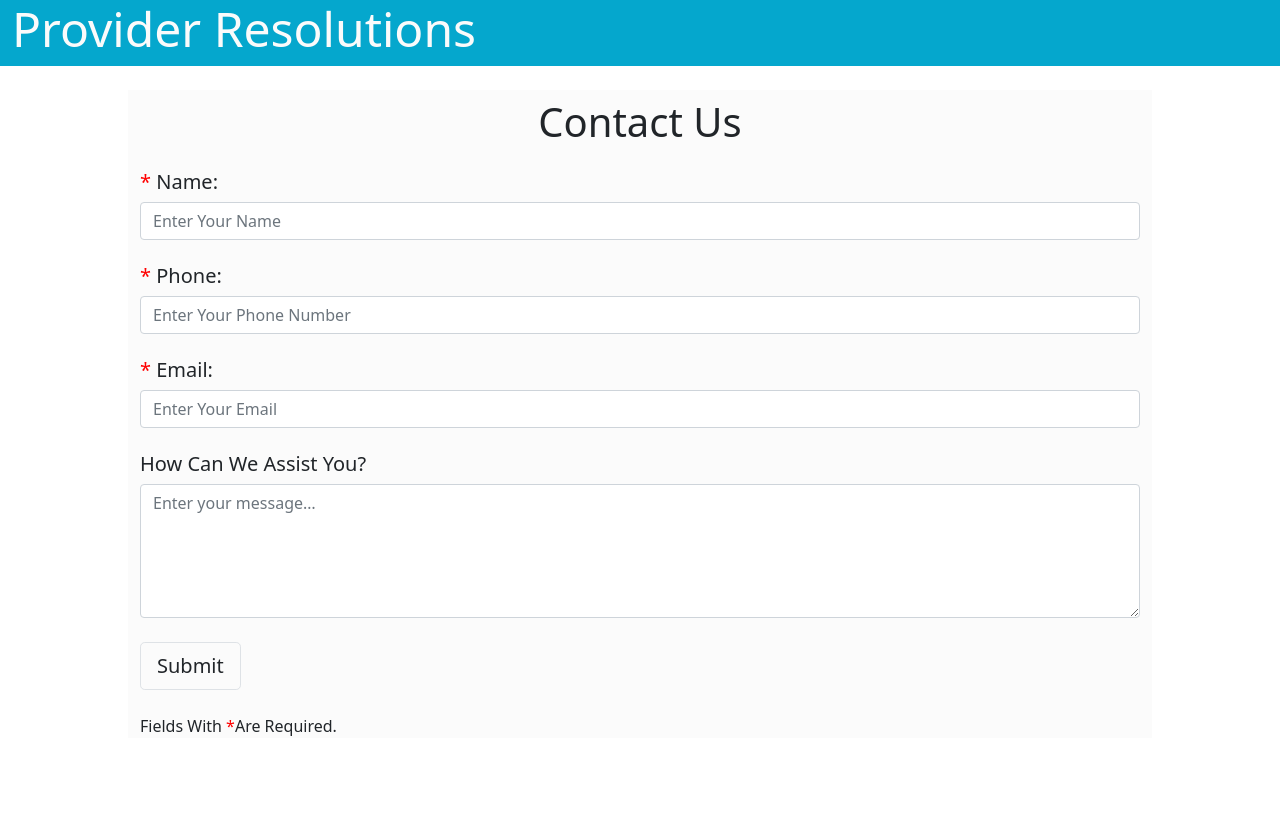
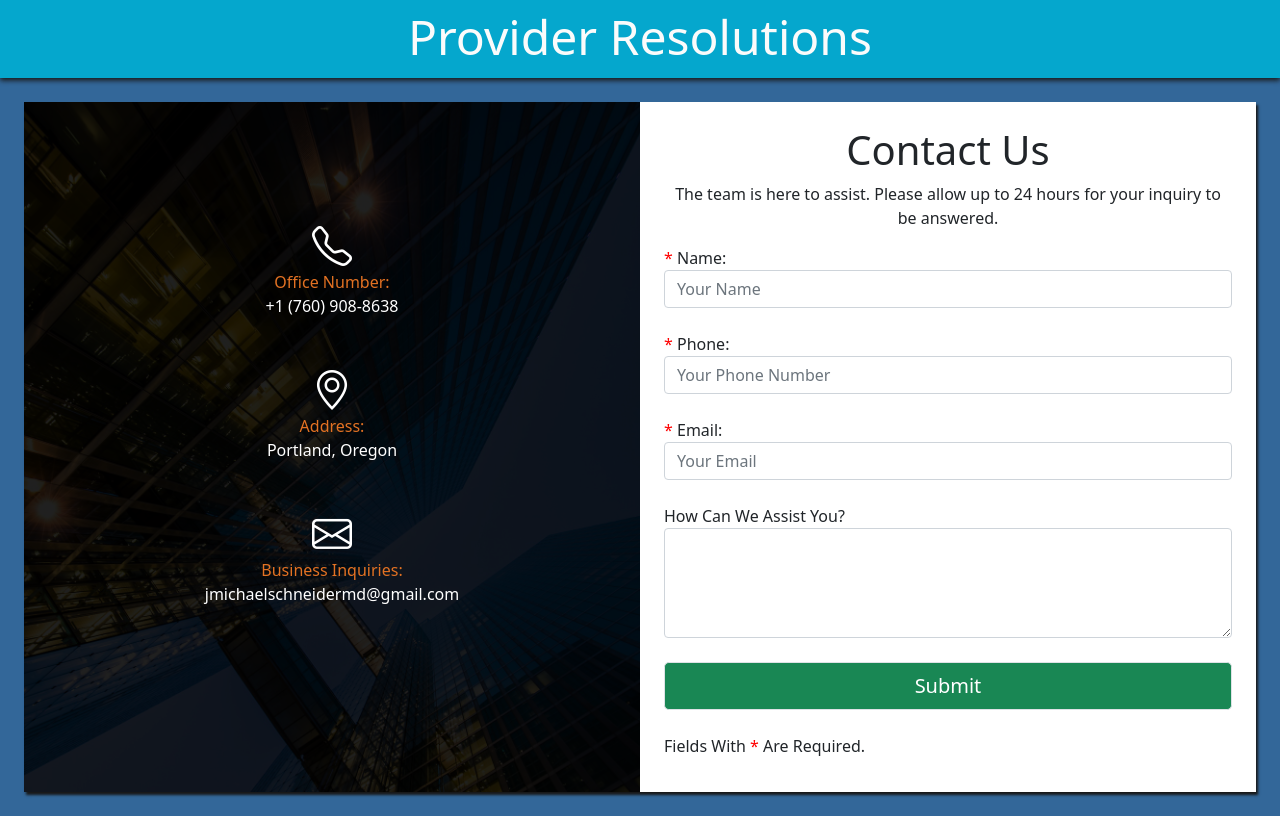
Before and after one commit to bschneider-webdevhq/provider-resolutions, a plain HTML site: page contact/contact.html in a window 1280 px wide. Drawn offline with nearby package versions, Linux system fonts and the light colour scheme.

Commit message:
Form UI
- Overhauled UI for contact form. Includes aesthetic, elemental, and functionality changes. Change log to come with a future commit.

```diff
--- a/contact/contact.html
+++ b/contact/contact.html
@@ -6,6 +6,7 @@
     <meta name="viewport" content="width=device-width, initial-scale=1.0">
     <link href="https://cdn.jsdelivr.net/npm/bootstrap@5.0.0-beta2/dist/css/bootstrap.min.css" rel="stylesheet"
         integrity="sha384-BmbxuPwQa2lc/FVzBcNJ7UAyJxM6wuqIj61tLrc4wSX0szH/Ev+nYRRuWlolflfl" crossorigin="anonymous">
+    <link rel="stylesheet" href="https://cdn.jsdelivr.net/npm/bootstrap-icons@1.4.0/font/bootstrap-icons.css">
     <link rel="stylesheet" href="../stylesheets/contact.css">
     <style>
         .form-error,
@@ -19,23 +20,30 @@
             e.preventDefault();
             var URL = "https://ss0981l870.execute-api.us-east-1.amazonaws.com/product";
 
-            var Namere = /[A-Za-z]{1}[A-Za-z]/;
-            if (!Namere.test($("#name-input").val())) {
+            // Regex
+            var nameVal = /[A-Za-z]{1}[A-Za-z]/;
+            var mobileVal = /[0-9.()-]{10}/;
+            var emailVal = /^([\w-\.]+@([\w-]+\.)+[\w-]{2,6})?$/;
+
+            // Input form validation
+
+            // could store ids in an array, and call a single function that checks each to refactor below, make it original
+            if (!nameVal.test($("#name-input").val())) {
                 document.getElementById("name-error").innerHTML = "Please enter a valid name";
                 return;
             }
-            var mobilere = /[0-9.()-]{10}/;
-            if (!mobilere.test($("#phone-input").val())) {
+
+            if (!mobileVal.test($("#phone-input").val())) {
                 document.getElementById("tel-error").innerHTML = "Please enter a valid phone number";
                 return;
             }
+
             if ($("#email-input").val() == "") {
                 document.getElementById("email-error").innerHTML = "Email address can not be left blank";
                 return;
             }
 
-            var reeamil = /^([\w-\.]+@([\w-]+\.)+[\w-]{2,6})?$/;
-            if (!reeamil.test($("#email-input").val())) {
+            if (!emailVal.test($("#email-input").val())) {
                 document.getElementById("email-error").innerHTML = "Please enter a valid email address";
                 return;
             }
@@ -51,6 +59,7 @@
                 desc: desc
             };
 
+            // Stringify JSON posted to API Gateway, triggers SES methods integrated with Lambda
             $.ajax({
                 type: "POST",
                 url: "https://ss0981l870.execute-api.us-east-1.amazonaws.com/product",
@@ -59,15 +68,15 @@
                 contentType: "text/plain; charset=utf-8",
                 data: JSON.stringify(data),
 
-
+                // Alerts user, resets form on success.
                 success: function () {
                     // clear form and show a success message
                     alert("Your inquiry has been received. Thank you!");
                     document.getElementById("contact-form").reset();
                     location.reload();
                 },
+                // Alerts user on fail.
                 error: function () {
-                    // show an error message
                     alert("Message failed to receive. Please try again later.");
                 }
             });
@@ -77,37 +86,102 @@
 </head>
 
 <body>
-    <header class="container-fluid mb-4" id="header-container">
+    <header class="container-fluid" id="header-container">
         <div class="row">
-            <div class="col-12 col-md-4 text-center text-nowrap">
-                <div class="display-5 mb-2"><a href="https://www.provider-resolutions.com/">Provider Resolutions</a></div>
+            <div class="col-12 text-center text-nowrap">
+                <div class="display-5 mb-1 pt-2 pb-2"><a href="https://www.provider-resolutions.com/">Provider
+                        Resolutions</a>
+                </div>
             </div>
         </div>
     </header>
-    <section class="post-header-body">
+    <section class="post-header-body m-4" id="contact-container">
         <div class="container-fluid">
             <div class="row">
-                <!-- <div class="d-none d-md-block col-md-6">
-                    Lorem ipsum dolor, sit amet consectetur adipisicing elit. Aliquid consequuntur doloribus iste nihil nemo dolores aspernatur, aliquam molestias incidunt expedita ipsa laborum, assumenda laudantium numquam, officia eum nulla enim odio.
-                </div> -->
-                <div class="col-12">
-                    <div class="display-6 text-center mt-2 mb-4">Contact Us</div>
-                    <form id="contact-form" method="post">
-                        <h5><span class="req">* </span>Name:</span></h5>
-                        <input type="text" id="name-input" placeholder="Enter Your Name" class="form-control"/> <br />
-                        <span class="form-error" id="name-error"></span>
-                        <h5><span class="req">* </span>Phone:</h5>
-                        <input type="tel" id="phone-input" placeholder="Enter Your Phone Number"
-                            class="form-control"><br >
-                        <span class="form-error" id="tel-error"></span>
-                        <h5><span class="req">* </span>Email:</h5>
-                        <input type="email" id="email-input" placeholder="Enter Your Email" class="form-control"><br>
-                        <span class="form-error" id="email-error"></span>
-                        <h5>How Can We Assist You?</h5>
-                        <textarea id="description-input" rows="5" placeholder="Enter your message…" class="form-control"></textarea><br>
-                        <button type="button" onClick="submitToAPI(event)" class="border btn btn-lg">Submit</button>
-                        <br><br><span>Fields With <span class="req">*</span>Are Required.</span>
-                    </form>
+                <div class="d-none d-md-block col-md-6 p-0 m-0 position-relative">
+                    <img class="col-12" src="../assets/contact-office.jpg">
+                    <div class="text-white col-12 text-center position-absolute" id="address-container">
+                        <div class="mb-5">
+                            <i class="bi bi-telephone display-6"></i><br>
+                            <span style="color: #E37223">Office Number:</span><br>
+                            +1 (760) 908-8638
+                        </div>
+                        <div class="mb-5">
+                            <i class="bi bi-geo-alt display-6"></i><br>
+                            <span style="color: #E37223">Address:</span><br>
+                            Portland, Oregon
+                        </div>
+                        <div class="mb-5">
+                            <i class="bi bi-envelope display-6"></i><br>
+                            <span style="color: #E37223">Business Inquiries:</span><br>
+                            jmichaelschneidermd@gmail.com
+                        </div>
+                    </div>
+                </div>
+                <div class="col-12 col-md-6 p-4">
+                    <div class="col-12 text-center display-6 mb-2">
+                        Contact Us
+                    </div>
+                    <div class="text-center mb-3">The team is here to assist. Please allow up to 24 hours for your
+                        inquiry to be answered.</div>
+                    <div class="col-12" id="form-container">
+                        <form id="contact-form" method="post">
+                            <label for="name-input">
+                                <span class="req">* </span>Name:</span>
+                            </label>
+                            <input type="text" id="name-input" placeholder="Your Name" class="form-control">
+                            <br>
+                            <span class="form-error" id="name-error"></span>
+                            <label for="phone-input">
+                                <span class="req">* </span>Phone:
+                            </label>
+                            <input type="tel" id="phone-input" placeholder="Your Phone Number" class="form-control">
+                            <br>
+                            <span class="form-error" id="tel-error"></span>
+                            <label for="email-input">
+                                <span class="req">* </span>Email:
+                            </label>
+                            <input type="email" id="email-input" placeholder="Your Email" class="form-control">
+                            <br>
+                            <span class="form-error" id="email-error"></span>
+                            <label for="description-input">
+                                How Can We Assist You?
+                            </label>
+                            <textarea id="description-input" rows="4" cols="0" class="form-control pl-0"
+                                placeholder=""></textarea>
+                            <br>
+                            <button type="button" onClick="submitToAPI(event)"
+                                class="col-12 border btn btn-lg btn-success">Submit
+                            </button>
+                            <br>
+                            <br>
+                            <span>Fields With <span class="req">*</span> Are Required.</span>
+                        </form>
+                    </div>
+                </div>
+            </div>
+        </div>
+    </section>
+    <section class="d-block d-md-none post-header-body m-4">
+        <div class="container-fluid" id="contact-mobile">
+            <div class="row text-center">
+                <div class="col-2 pt-4 pb-4 mb-4 contact-mobile-method">
+                    <i class="bi bi-telephone-fill"></i>
+                </div>
+                <div class="col-10 mb-4 pt-4 contact-mobile-method-detail">
+                    <div>+1 (760) 908-8638</div>
+                </div>
+                <div class="col-2 pt-4 pb-4 mb-4 contact-mobile-method">
+                    <i class="bi bi-envelope-fill"></i>
+                </div>
+                <div class="col-10 p-4 mb-4 text-truncate contact-mobile-method-detail">
+                    jmichaelschneidermd@gmail.com
+                </div>
+                <div class="col-2 pt-4 pb-4 mb-4 contact-mobile-method">
+                    <i class="bi bi-geo-alt-fill"></i>
+                </div>
+                <div class="col-10 p-4 mb-4 contact-mobile-method-detail">
+                    Portland, Oregon
                 </div>
             </div>
         </div>
@@ -121,4 +195,5 @@
 <script src="https://cdn.jsdelivr.net/npm/bootstrap@5.0.0-beta2/dist/js/bootstrap.bundle.min.js"
     integrity="sha384-b5kHyXgcpbZJO/tY9Ul7kGkf1S0CWuKcCD38l8YkeH8z8QjE0GmW1gYU5S9FOnJ0"
     crossorigin="anonymous"></script>
+
 </html>
--- a/home.js
+++ b/script/home.jquery.js
@@ -1,3 +1,7 @@
+// Opt. jQuery bling alias should $ conflict with other libraries.
+// NOTE: Will require instances of $ to be replaced with below variable.
+//let $blingOpt = jQuery.noConflict();
+
 $(document).ready(() => {
 
   console.log("ready");
--- a/stylesheets/contact.css
+++ b/stylesheets/contact.css
@@ -3,16 +3,29 @@ body {
     padding: 0;
     margin: 0;
     font-size: 1em;
+    background-color: #336799;
+}
+
+#contact-container {
+    background-color: #fff;
+    box-shadow: 2px 3px 2.5px #181818;
+    max-height: 690px;
+    /* Hides y-axis overflow as the result of image resizing */
+    overflow-y: hidden;
+}
+
+img {
+    height: 100%;
+    filter: brightness(12.5%);
 }
 
 #header-container {
     background-color: #05a7cd;
-    color: #fbfbfb
+    color: #fbfbfb;
+    box-shadow: 0px 2.5px 5px #181818;
 }
 
 .post-header-body {
-    width: 80%;
-    margin: auto;
     background-color: #fbfbfb;
 }
 
@@ -24,3 +37,47 @@ a {
 a:hover {
     color: inherit;
 }
+
+#address-container {
+    top: 120px;
+    overflow: hidden;
+}
+
+#contact-mobile {
+    background-color: #336799;
+}
+
+/* 1st, 3rd, and 5th element selected since classes share similar name
+contact-mobile-method && contact-mobile-method-detail */
+.contact-mobile-method:nth-of-type(1n) {
+    background-color: #57ca4b;
+    color: #fbfbfb;
+}
+
+.contact-mobile-method:nth-of-type(3n){
+    background-color: #19A7F2;
+    color: #fbfbfb;
+}
+
+.contact-mobile-method:nth-of-type(5n) {
+    background-color: #DD3B29;
+}
+
+.contact-mobile-method-detail {
+    background-color: #fbfbfb;
+}
+
+
+/* Color Palette
+
+Dark Blue - #336799
+
+White - #FBFBFB
+
+Orange - #E37223
+
+Light Blue - #05A7CD
+
+Black - #181818
+
+*/
```
Also changed, not shown: index.html (+6 -5 lines), stylesheets/home.css (+5 -2 lines), assets/contact-office.jpg (added), assets/pr-logo.jpg (added), 1 other file.
